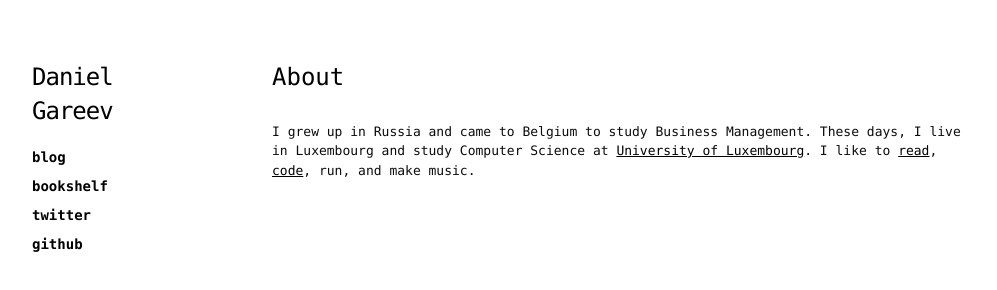
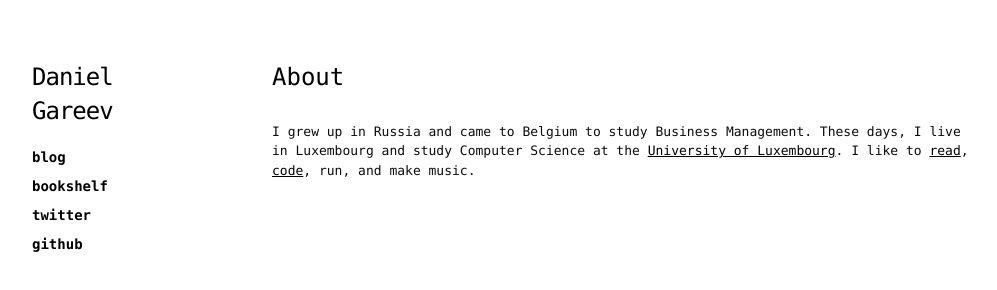
Before and after one commit to danielgareev/danielgareev.github.io, a plain HTML site: page index.html in a window 1280 px wide. Shown: the whole page, without its empty margins (138-1135 px from the left). Drawn offline with Linux system fonts and the light colour scheme.

Commit message:
Update index.html

```diff
--- a/index.html
+++ b/index.html
@@ -47,7 +47,7 @@
         <div class="twelve columns offset-by-one content">
           <h3>About</h3>
           <br>
-          <p>I grew up in Russia and came to Belgium to study Business Management.  These days, I live in Luxembourg and study Computer Science at <a href="https://wwwen.uni.lu/" target="_blank">University of Luxembourg</a>. I like to <a href="/books">read</a>, <a href="https://github.com/lowlypalace" target="_blank">code</a>, run, and make music.</p>
+          <p>I grew up in Russia and came to Belgium to study Business Management.  These days, I live in Luxembourg and study Computer Science at the <a href="https://wwwen.uni.lu/" target="_blank">University of Luxembourg</a>. I like to <a href="/books">read</a>, <a href="https://github.com/lowlypalace" target="_blank">code</a>, run, and make music.</p>
 
 
         </div>
```
